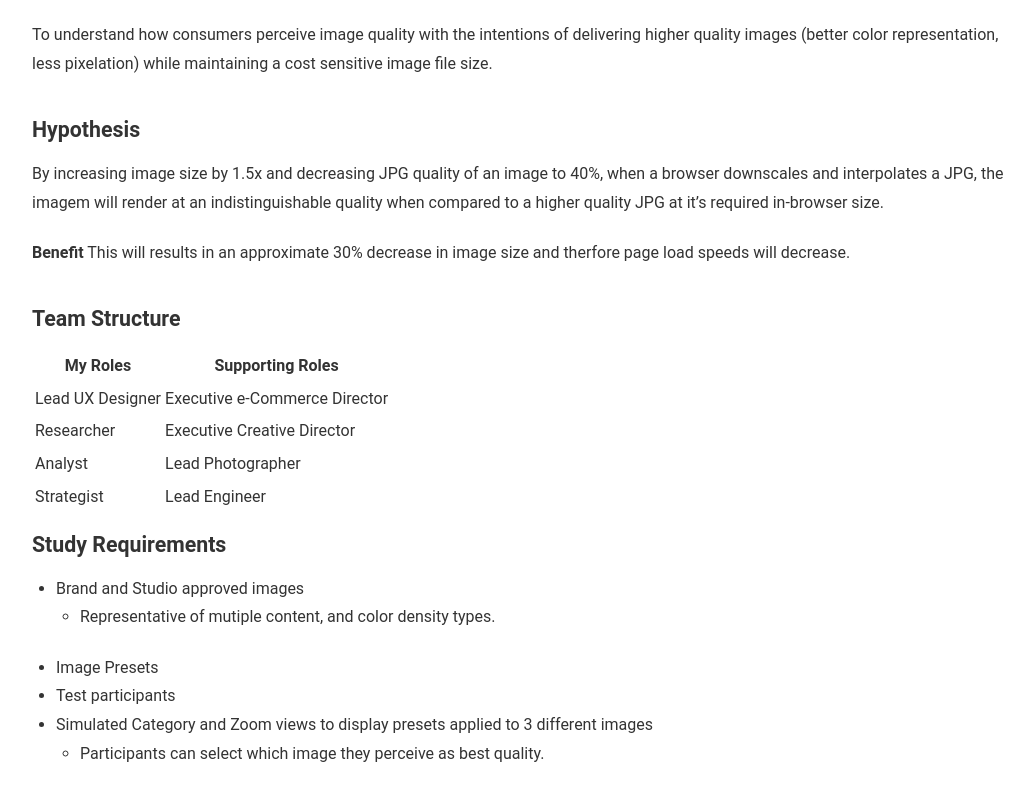
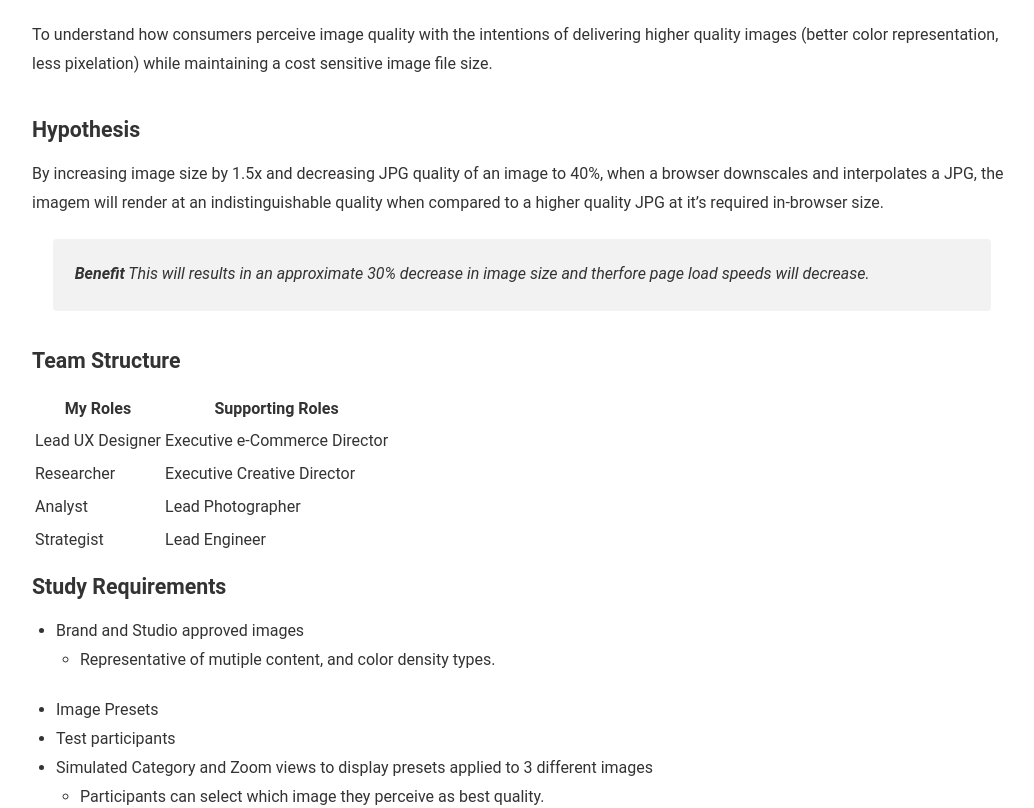
Before and after one commit to dyutibarma/monochrome, a Jekyll site: the page built from _posts/2017-02-11-test-post-8.md, in a window 1280 px wide. Shown: the part 469-1277 px from the top of the page, without its empty margins (118-1152 px from the left). Built offline with Jekyll 4.4.1, drawn with Linux system fonts in a browser that asks for light colours.

Commit message:
Update 2017-02-11-test-post-8.md

```diff
--- a/_posts/2017-02-11-test-post-8.md
+++ b/_posts/2017-02-11-test-post-8.md
@@ -12,7 +12,7 @@ To understand how consumers perceive image quality with the intentions of delive
 ### Hypothesis
 By increasing image size by 1.5x and decreasing JPG quality of an image to 40%, when a browser downscales and interpolates a JPG, the imagem will render at an indistinguishable quality when compared to a higher quality JPG at it's required in-browser size.
 
-**Benefit** This will results in an approximate 30% decrease in image size and therfore page load speeds will decrease.
+> **Benefit** This will results in an approximate 30% decrease in image size and therfore page load speeds will decrease.
 
 ### Team Structure
 <table>
```
